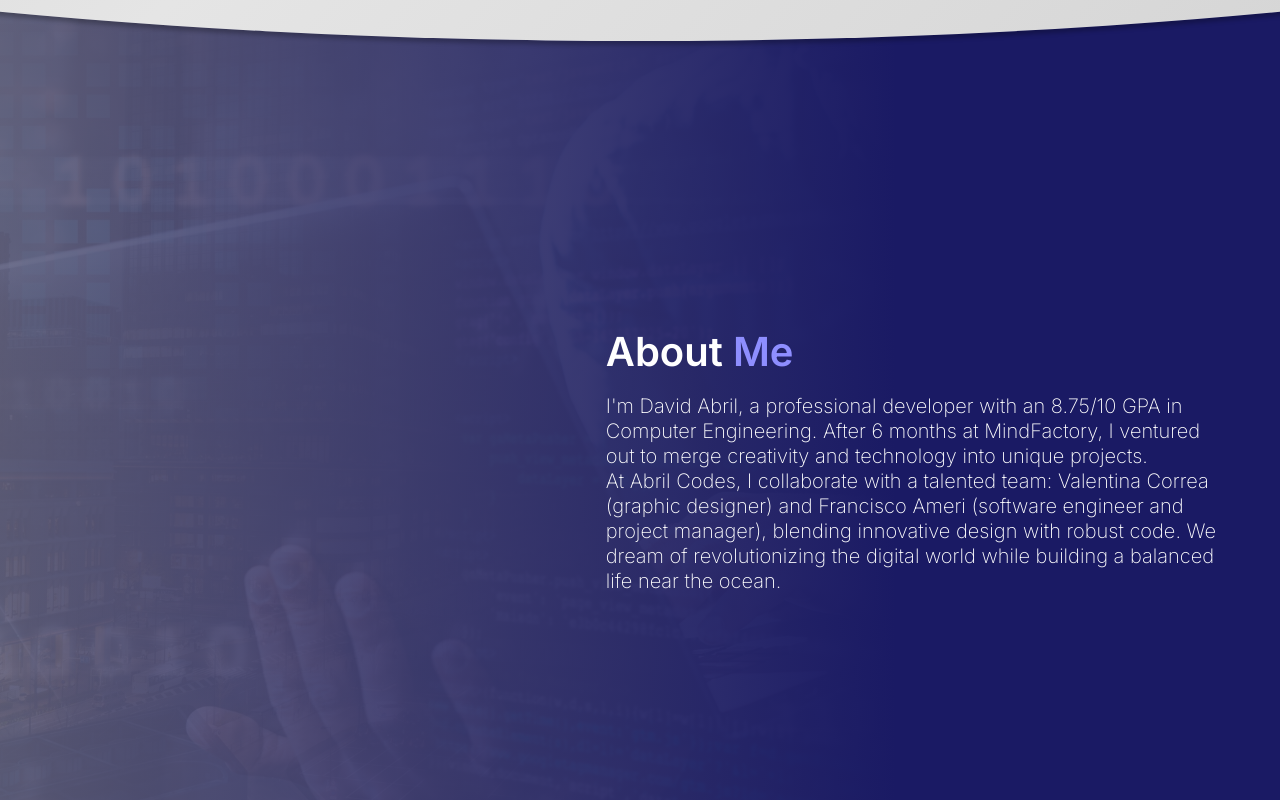
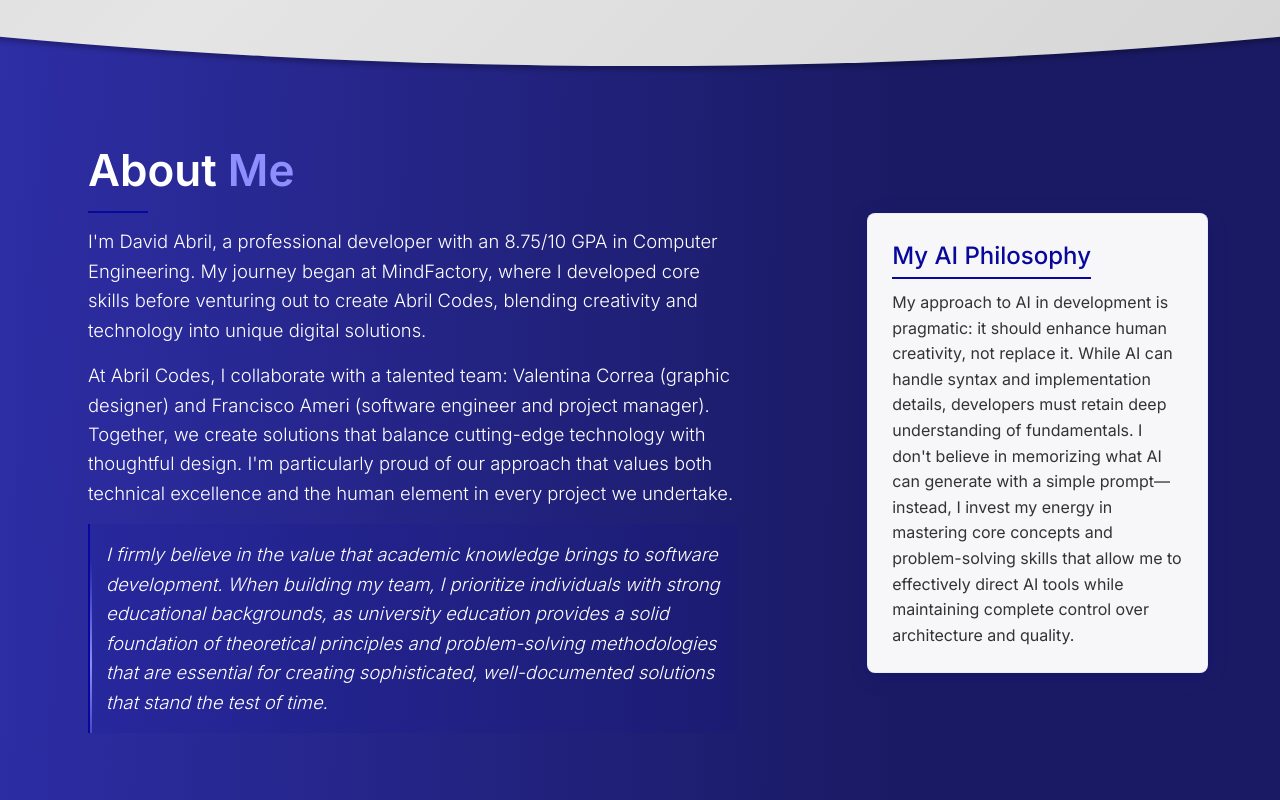
Before and after one commit to DavidAbril411/AbrilCodes, a Next.js app: page / in a window 1280 px wide. Shown: the part 760-1560 px from the top of the page. Built offline with nearby package versions, Linux system fonts and the light colour scheme.

Commit message:
various changes

```diff
--- a/src/app/globals.css
+++ b/src/app/globals.css
@@ -59,6 +59,6 @@ body {
   /* Permite el scroll vertical */
   margin: 0;
   /* Elimina márgenes predeterminados */
-}
+  }
 
 /* Asegurarse de que los elementos internos no causen desbordamiento horizontal */
--- /dev/null
+++ b/src/components/sections/About.css
@@ -0,0 +1,262 @@
+/* About Section Styles */
+.about-section {
+    position: relative;
+    width: 100%;
+    height: auto;
+    /* Change to auto for mobile */
+    min-height: 1050px;
+    /* Taller for mobile */
+    display: flex;
+    align-items: center;
+    justify-content: center;
+    transform: translateY(7px);
+    z-index: -10;
+    overflow: hidden;
+    padding: 3rem 0.5rem;
+    /* Add padding for mobile */
+}
+
+/* Background Elements */
+.about-background-primary {
+    position: absolute;
+    top: -77px;
+    left: 0;
+    height: 1300px;
+    /* Increased for mobile */
+    width: 100%;
+    background: linear-gradient(90deg, rgba(8, 8, 157, 0.8), #1A1A64);
+    z-index: -40;
+}
+
+.about-background-secondary {
+    display: none;
+    position: absolute;
+    top: -77px;
+    left: 70%;
+    height: 1300px;
+    /* Increased for mobile */
+    width: 30%;
+    background: #1A1A64;
+    z-index: -40;
+}
+
+/* Content Container */
+.about-content-container {
+    width: 100%;
+    max-width: 1200px;
+    display: flex;
+    flex-direction: column;
+    gap: 2.5rem;
+    z-index: 1;
+    position: relative;
+}
+
+/* Text Elements */
+.about-text-container {
+    display: flex;
+    flex-direction: column;
+    align-items: flex-start;
+    padding: 1rem;
+    position: relative;
+}
+
+.about-heading {
+    font-size: 2.25rem;
+    font-weight: 600;
+    color: #ffffff;
+    margin-bottom: 1.5rem;
+    position: relative;
+}
+
+.about-heading-accent {
+    color: #8E8EFF;
+    position: relative;
+    display: inline-block;
+}
+
+.about-heading::after {
+    content: '';
+    position: absolute;
+    bottom: -10px;
+    left: 0;
+    width: 60px;
+    height: 2px;
+    background-color: #08089D;
+}
+
+.about-bio {
+    color: #ffffff;
+    font-weight: 300;
+    line-height: 1.6;
+}
+
+.about-bio p {
+    margin-bottom: 1rem;
+    font-size: 1rem;
+}
+
+/* Scroll-triggered animations */
+.scroll-reveal {
+    opacity: 0;
+    transform: translateY(30px);
+    transition: opacity 0.8s ease-out, transform 0.8s ease-out;
+}
+
+.scroll-reveal.visible {
+    opacity: 1;
+    transform: translateY(0);
+}
+
+/* Add a small delay to each consecutive paragraph */
+.scroll-reveal:nth-child(2) {
+    transition-delay: 0.2s;
+}
+
+.scroll-reveal:nth-child(3) {
+    transition-delay: 0.4s;
+}
+
+.about-academic-emphasis {
+    border-left: 2px solid #08089D;
+    padding-left: 1rem;
+    font-style: italic;
+    background-color: rgba(8, 8, 157, 0.07);
+    padding: 1rem;
+    border-radius: 0 4px 4px 0;
+    position: relative;
+    overflow: hidden;
+}
+
+/* Fixed border animation */
+.about-academic-emphasis::before {
+    content: '';
+    position: absolute;
+    top: 0;
+    left: 0;
+    width: 2px;
+    height: 100%;
+    background: linear-gradient(to bottom, transparent, #8E8EFF, transparent);
+    animation: subtleSlideBorder 4s infinite ease-in-out;
+}
+
+@keyframes subtleSlideBorder {
+    0% {
+        transform: translateY(-100%);
+    }
+
+    100% {
+        transform: translateY(100%);
+    }
+}
+
+/* Goals Section */
+.about-goals {
+    background-color: rgba(255, 255, 255, 0.97);
+    padding: 1.5rem;
+    border-radius: 8px;
+    box-shadow: 0 4px 20px rgba(8, 8, 157, 0.15);
+    margin: 0 1rem;
+    position: relative;
+    overflow: hidden;
+    backdrop-filter: blur(5px);
+    border: 1px solid rgba(142, 142, 255, 0.1);
+    z-index: 1;
+}
+
+.about-goals h3 {
+    color: #08089D;
+    font-size: 1.5rem;
+    margin-bottom: 1rem;
+    font-weight: 500;
+    position: relative;
+    display: inline-block;
+}
+
+.about-goals h3::after {
+    content: '';
+    position: absolute;
+    bottom: -5px;
+    left: 0;
+    width: 100%;
+    height: 2px;
+    background-color: #08089D;
+}
+
+.about-goals p {
+    color: #333;
+    line-height: 1.6;
+}
+
+/* Medium screens and up */
+@media (min-width: 768px) {
+    .about-section {
+        padding: 4rem 2rem;
+        height: 800px;
+        min-height: unset;
+        /* Reset min-height for larger screens */
+        transform: translateY(7px);
+    }
+
+    .about-background-primary {
+        width: 70%;
+        height: 1000px;
+        /* Reset to original size for desktop */
+    }
+
+    .about-background-secondary {
+        display: block;
+        height: 1000px;
+        /* Reset to original size for desktop */
+    }
+
+    .about-content-container {
+        flex-direction: row;
+        justify-content: space-between;
+        align-items: center;
+    }
+
+    .about-text-container {
+        width: 60%;
+    }
+
+    .about-goals {
+        width: 30%;
+        margin: 0;
+    }
+
+    .about-heading {
+        font-size: 2.5rem;
+    }
+
+    .about-bio p {
+        font-size: 1.1rem;
+    }
+}
+
+/* Large screens */
+@media (min-width: 1024px) {
+    .about-heading {
+        font-size: 2.75rem;
+    }
+
+    .about-bio p {
+        font-size: 1.15rem;
+    }
+
+    .about-content-container {
+        padding: 0 2rem;
+    }
+}
+
+/* Small mobile screens */
+@media (max-width: 475px) {
+    .about-section {
+        min-height: 1150px;
+        /* Even taller for very small screens */
+    }
+
+    .about-background-primary {
+
+        height: 1600px;
+    }
+}
--- a/src/components/sections/About.tsx
+++ b/src/components/sections/About.tsx
@@ -1,100 +1,132 @@
 "use client";
 
-import FondoLaptop from "@/images/fondo-laptop.jpg";
+import { useEffect, useRef, useState } from "react";
+import "./About.css";
 
 export default function About() {
+  const sectionRef = useRef<HTMLElement>(null);
+  const textElements = useRef<HTMLParagraphElement[]>([]);
+  const [mousePosition, setMousePosition] = useState({ x: 0, y: 0 });
+
+  // Add elements to the textElements array
+  const addToRefs = (el: HTMLParagraphElement) => {
+    if (el && !textElements.current.includes(el)) {
+      textElements.current.push(el);
+    }
+  };
+
+  useEffect(() => {
+    const handleMouseMove = (e: MouseEvent) => {
+      if (sectionRef.current) {
+        const { left, top, width, height } =
+          sectionRef.current.getBoundingClientRect();
+        const x = (e.clientX - left) / width - 0.5;
+        const y = (e.clientY - top) / height - 0.5;
+        setMousePosition({ x, y });
+      }
+    };
+
+    // Scroll animation observer
+    const observer = new IntersectionObserver(
+      (entries) => {
+        entries.forEach((entry) => {
+          if (entry.isIntersecting) {
+            entry.target.classList.add("visible");
+          }
+        });
+      },
+      { threshold: 0.1, rootMargin: "0px 0px -100px 0px" }
+    );
+
+    // Observe all text elements
+    textElements.current.forEach((el) => {
+      observer.observe(el);
+    });
+
+    window.addEventListener("mousemove", handleMouseMove);
+
+    return () => {
+      window.removeEventListener("mousemove", handleMouseMove);
+      textElements.current.forEach((el) => observer.unobserve(el));
+    };
+  }, []);
+
   return (
-    <section className="w-full h-[800px] relative flex items-center justify-center mt-10 transform translate-y-[7px] -z-10">
+    <div className="relative">
+      <div className="about-background-primary"></div>
+      <div className="about-background-secondary"></div>
+
+      <section className="about-section" id="about" ref={sectionRef}>
         <div
-        className="absolute -top-[77px] h-[950px] left-0 -z-40 w-full md:w-[70%] "
+          className="about-content-container"
           style={{
-          background: "linear-gradient(90deg, #31315D99, #1A1A64)",
+            transform: `translate(${mousePosition.x * 5}px, ${
+              mousePosition.y * 5
+            }px)`,
+            transition: "transform 0.5s ease-out",
           }}
-      ></div>
-      <div
-        className="absolute -top-[77px] h-[950px] left-[70%] -z-40 w-[30%] hidden md:block"
-        style={{
-          background: "#1A1A64",
-        }}
-      ></div>
-      <div className="absolute -left-[9vw] -z-50 w-[90%] h-[120%]">
-        <img
-          src={FondoLaptop.src}
-          alt=""
-          className=" opacity-30 w-full h-full object-cover"
-        />
-      </div>
-      <div className="w-full max-w-[1200px] h-full flex items-center justify-end">
-        <div className="flex flex-col items-start px-6">
-          <h2 className="text-[clamp(30px,3.3vw,40px)] font-semibold text-[#fff]">
-            About <span className="text-[#8E8EFF]">Me</span>
+        >
+          <div className="about-text-container">
+            <h2 className="about-heading">
+              About <span className="about-heading-accent">Me</span>
             </h2>
-          <p className="leading-tight pt-[clamp(0px,1vw,12px)] hidden md:block">
-            <span className="text-[clamp(11px,1.7vw,20px)] font-extralight text-[#FFFFFF] flex-nowrap text-nowrap">
-              I&apos;m David Abril, a professional developer with an 8.75/10 GPA
-              in
-            </span>
-            <br />
-            <span className="text-[clamp(11px,1.7vw,20px)] font-extralight text-[#FFFFFF] flex-nowrap text-nowrap">
-              Computer Engineering. After 6 months at MindFactory, I ventured
-            </span>
-            <br />
-            <span className="text-[clamp(11px,1.7vw,20px)] font-extralight text-[#FFFFFF] flex-nowrap text-nowrap">
-              out to merge creativity and technology into unique projects.
-            </span>
-            <br />
 
-            <span className="text-[clamp(11px,1.7vw,20px)] font-extralight text-[#FFFFFF] flex-nowrap text-nowrap">
+            <div className="about-bio">
+              <p className="scroll-reveal" ref={addToRefs}>
+                I&apos;m David Abril, a professional developer with an 8.75/10
+                GPA in Computer Engineering. My journey began at MindFactory,
+                where I developed core skills before venturing out to create
+                Abril Codes, blending creativity and technology into unique
+                digital solutions.
+              </p>
+
+              <p className="scroll-reveal" ref={addToRefs}>
                 At Abril Codes, I collaborate with a talented team: Valentina
-              Correa
-            </span>
-            <br />
-            <span className="text-[clamp(11px,1.7vw,20px)] font-extralight text-[#FFFFFF] flex-nowrap text-nowrap">
-              (graphic designer) and Francisco Ameri (software engineer and
-            </span>
-            <br />
-            <span className="text-[clamp(11px,1.7vw,20px)] font-extralight text-[#FFFFFF] flex-nowrap text-nowrap">
-              project manager), blending innovative design with robust code. We
-            </span>
-            <br />
-            <span className="text-[clamp(11px,1.7vw,20px)] font-extralight text-[#FFFFFF] flex-nowrap text-nowrap">
-              dream of revolutionizing the digital world while building a
-              balanced
-            </span>
-            <br />
-            <span className="text-[clamp(11px,1.7vw,20px)] font-extralight text-[#FFFFFF] flex-nowrap text-nowrap">
-              life near the ocean.
-            </span>
+                Correa (graphic designer) and Francisco Ameri (software engineer
+                and project manager). Together, we create solutions that balance
+                cutting-edge technology with thoughtful design. I&apos;m particularly
+                proud of our approach that values both technical excellence and
+                the human element in every project we undertake.
               </p>
-          <p className="text-[9px] text-[#fff] text-center w-[clamp(228px,40vw,470px)] block md:hidden">
-            I’m David Abril, a professional developer with an 8.75/10 GPA in
-            Computer Engineering. After 6 months at MindFactory, I ventured out
-            to merge creativity and technology into unique projects. At Abril
-            Codes, I collaborate with a talented team: Valentina Correa (graphic
-            designer) and Francisco Ameri (software engineer and project
-            manager), blending innovative design with robust code. We dream of
-            revolutionizing the digital world while building a balanced life
-            near the ocean.
+
+              <p
+                className="about-academic-emphasis scroll-reveal"
+                ref={addToRefs}
+              >
+                I firmly believe in the value that academic knowledge brings to
+                software development. When building my team, I prioritize
+                individuals with strong educational backgrounds, as university
+                education provides a solid foundation of theoretical principles
+                and problem-solving methodologies that are essential for
+                creating sophisticated, well-documented solutions that stand the
+                test of time.
               </p>
             </div>
-        {/* <div className="flex flex-col items-center justify-center px-6 w-[clamp(200px,35vw,368px)]">
-                    <span
-                        className="font-light text-[clamp(33px,3.9vw,48px)] text-center"
+          </div>
+
+          <div
+            className="about-goals"
             style={{
-                            background:
-                                "linear-gradient(251.76deg, #03033B 37.6%, #080898 87.25%)",
-                            WebkitBackgroundClip: "text",
-                            WebkitTextFillColor: "transparent",
+              transform: `translate(${mousePosition.x * -7}px, ${
+                mousePosition.y * -7
+              }px)`,
+              transition: "transform 0.5s ease-out",
             }}
           >
-                        My goal?
-                    </span>
-                    <span className="font-normal text-[clamp(12px,1.7vw,20px)] text-center text-[#6A6AD0B8]">
-                        A franchised company in Singapore, where innovation and
-                        quality are our trademarks.
-                    </span>
-                </div> */}
+            <h3>My AI Philosophy</h3>
+            <p className="scroll-reveal" ref={addToRefs}>
+              My approach to AI in development is pragmatic: it should enhance
+              human creativity, not replace it. While AI can handle syntax and
+              implementation details, developers must retain deep understanding
+              of fundamentals. I don&apos;t believe in memorizing what AI can
+              generate with a simple prompt—instead, I invest my energy in
+              mastering core concepts and problem-solving skills that allow me
+              to effectively direct AI tools while maintaining complete control
+              over architecture and quality.
+            </p>
+          </div>
         </div>
       </section>
+    </div>
   );
 }
```
Also changed, not shown: src/app/page.tsx (+19 -7 lines), src/components/Header/Header.module.css (+6 -2 lines), src/components/Header/Header.tsx (+7 -1 lines), src/components/sections/Hero.tsx (+4 -3 lines). Lines whose indentation alone changed are shown as unchanged.
